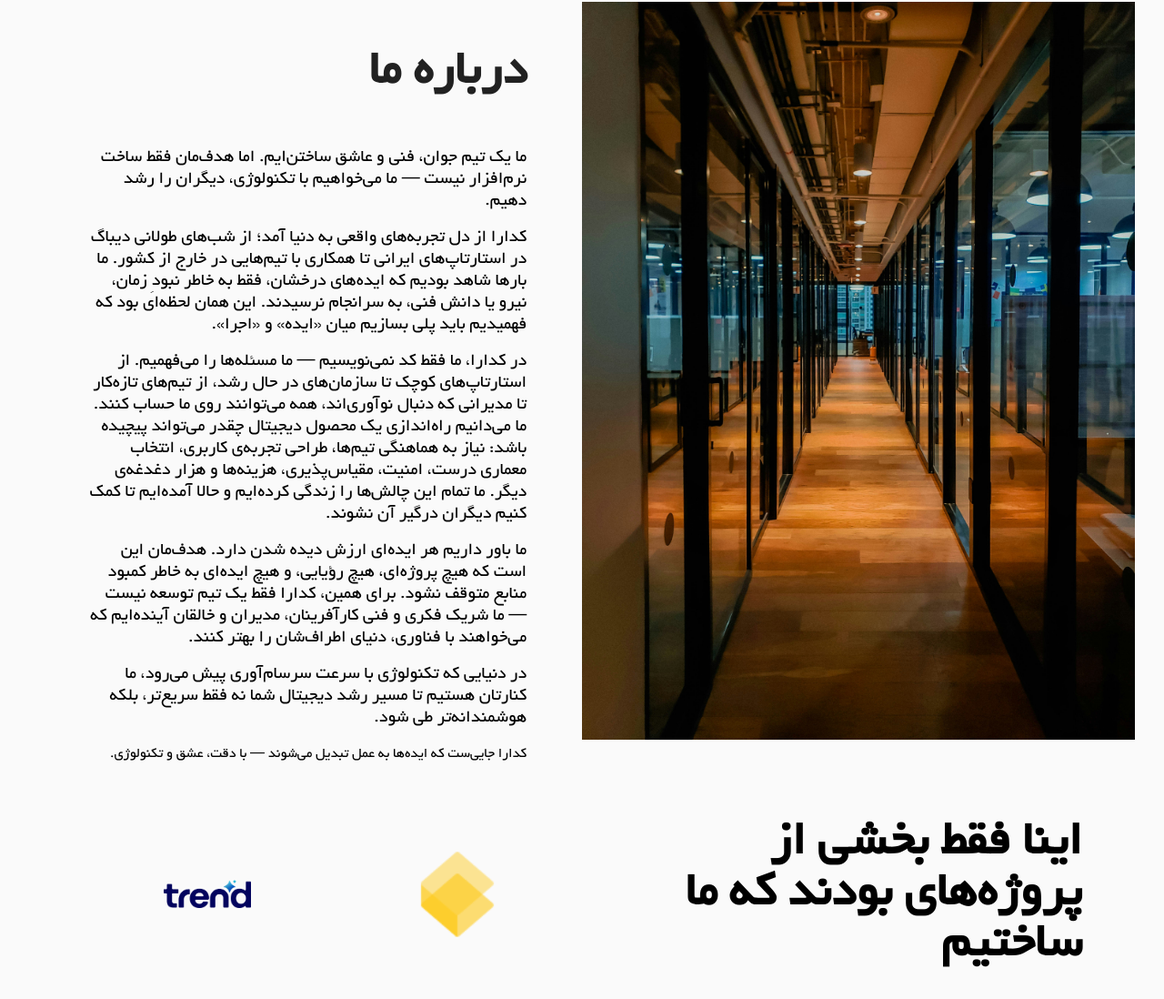
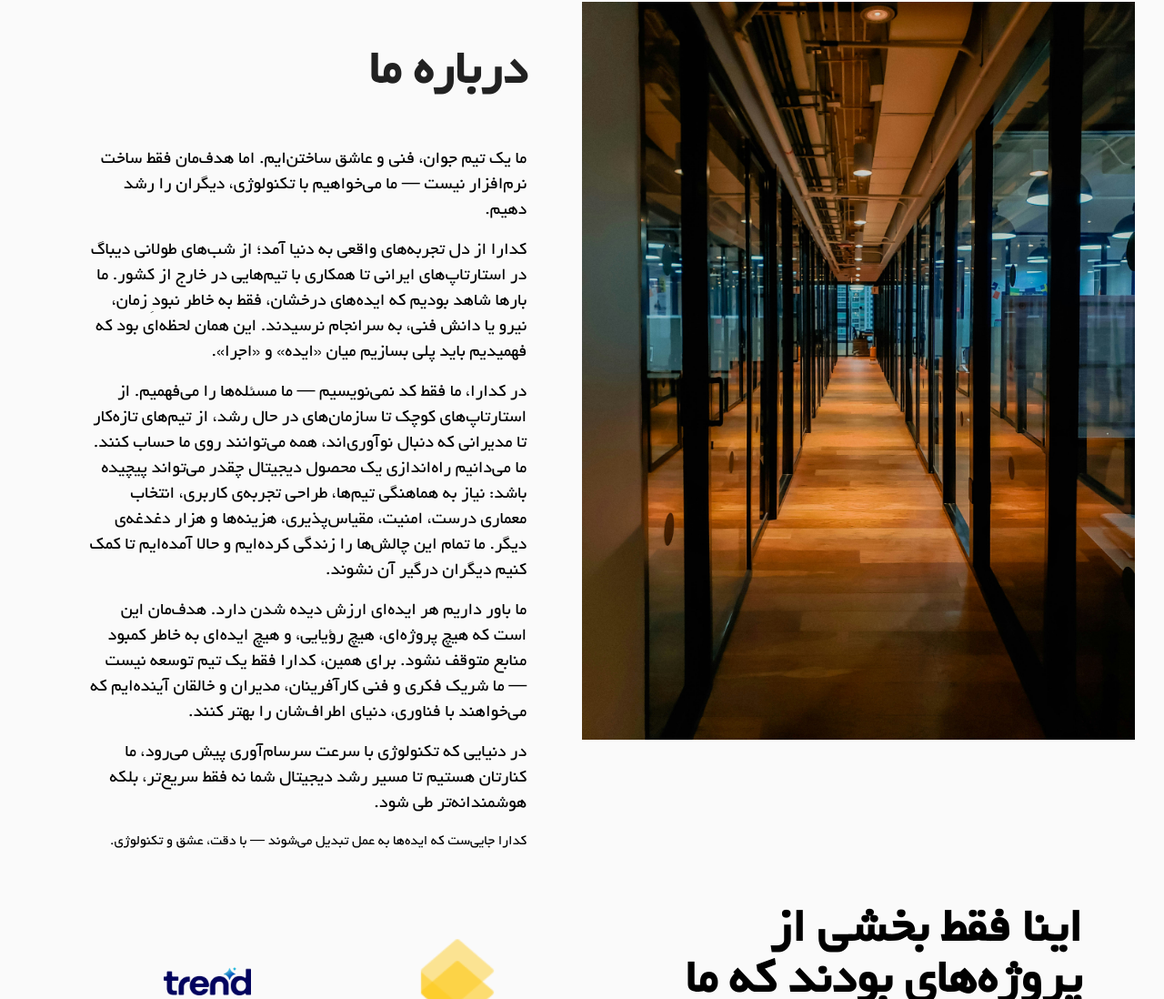
Before and after one commit to hasanparasteh/kodara, a plain HTML site: page index.html in a window 1280 px wide. Shown: the part 1855-2953 px from the top of the page at 91% size. Drawn offline with Linux system fonts and the light colour scheme.

Commit message:
fix: line height of about us

```diff
--- a/style.css
+++ b/style.css
@@ -250,7 +250,7 @@ nav button:hover {
 #about-us div p {
     font-size: 20px;
     margin-bottom: 16px;
-    line-height: 24px;
+    line-height: 28px;
 }
 
 #features {
```
